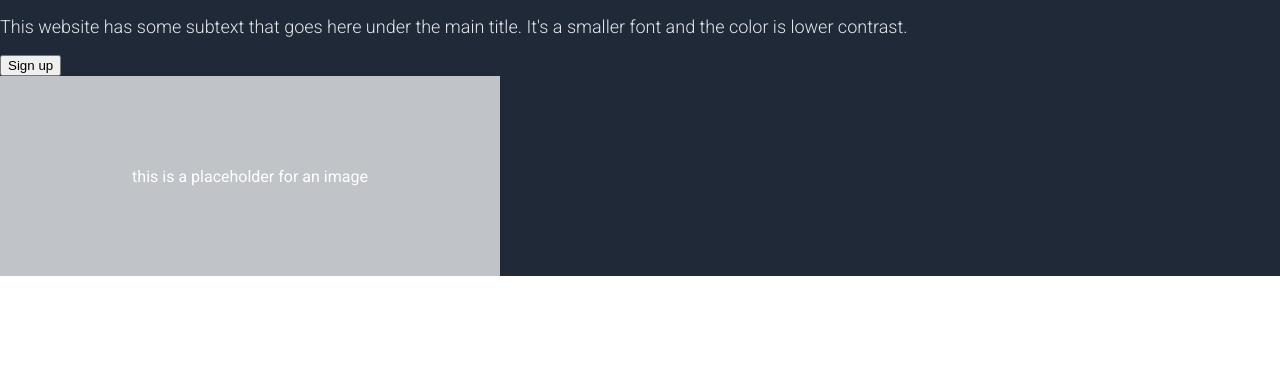
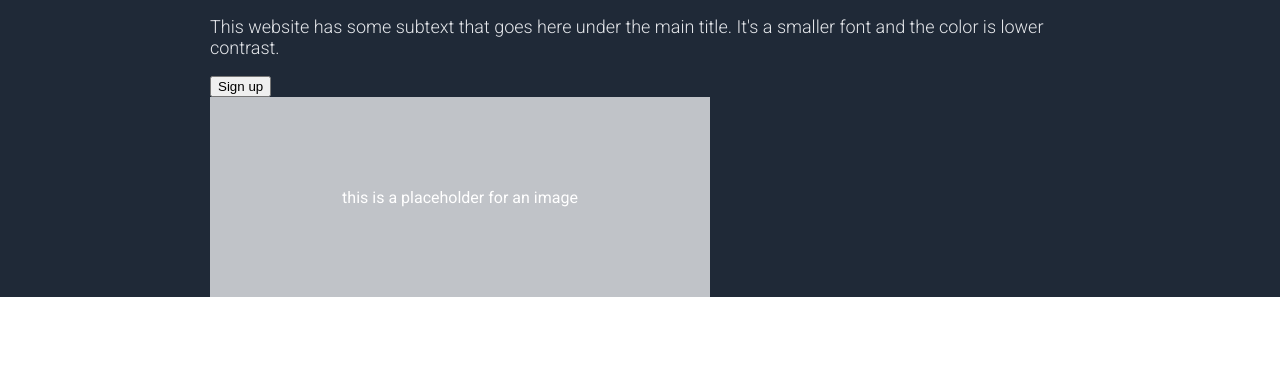
Before and after one commit to pandalexander/odin-landing-page, a plain HTML site: page index.html in a window 1280 px wide. Shown: the part 162-533 px from the top of the page. Drawn offline with Linux system fonts and the light colour scheme.

Commit message:
Fix padding in header section

```diff
--- a/styles.css
+++ b/styles.css
@@ -9,6 +9,7 @@ body {
 
 .header {
   background-color: #1f2937;
+  padding: 0 210px;
 }
 
 .header__logo {
```
